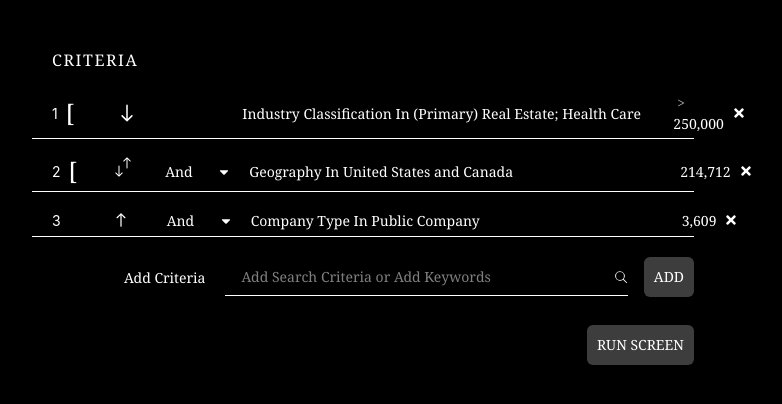
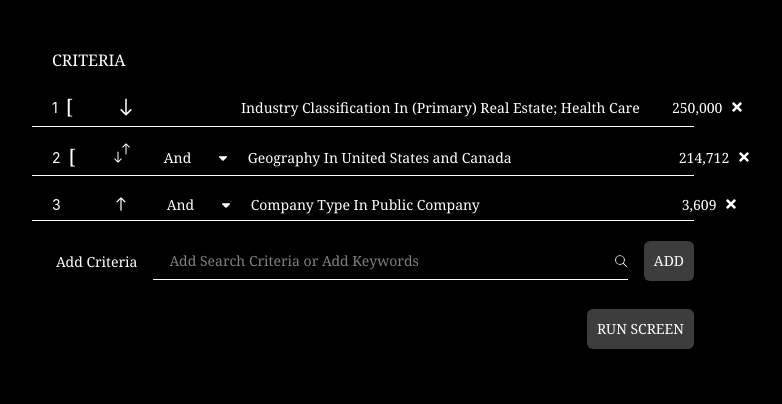
Before and after one commit to hamadhussain/NextJs-UI, a Next.js app: page /Criteria in a window 1280 px wide. Shown: the top 404 px of the page, without its empty margins (46-828 px from the left). Built offline with nearby package versions, Linux system fonts and the light colour scheme.

Commit message:
Update page.jsx

```diff
--- a/src/app/Criteria/page.jsx
+++ b/src/app/Criteria/page.jsx
@@ -126,8 +126,144 @@
 //     </div>
 //   );
 // }
+
+
+
+
+
+
+
+
+
+
+
+// "use client";
+// import { useState } from "react";
+// import { FaArrowDown, FaCaretDown, FaTimes } from "react-icons/fa";
+// import { GoSearch } from "react-icons/go";
+// import { RiArrowUpDownLine } from "react-icons/ri";
+// import { HiArrowSmallDown, HiArrowUp } from "react-icons/hi2";
+// import { IoIosArrowRoundDown } from "react-icons/io";
+// import { IoIosArrowRoundUp } from "react-icons/io";
+
+// export default function Home() {
+//   const [newCriteria, setNewCriteria] = useState("");
+
+//   const removeItem = (id) => {
+//     console.log(`Remove item with id: ${id}`);
+//   };
+
+//   return (
+//     <div className="bg-black pl-19.5 pr-55 pt-12 textCriteria space-y-3 w-3/4 text-white ">
+//       <h2 className="tracking-widest Criteria mb-4 pl-5">CRITERIA</h2>
+//       {Array.from({ length: 3 }, (x, i) => (
+//         <CriteriaRow key={i} index={i + 1} />
+//       ))}
+//       <div className="flex items-center justify-between py-2 ">
+//         <div className="addCriteria flex items-center gap-5 pl-23">
+//           <div className=" text-center ">Add Criteria</div>
+//           <div className="flex-1 flex items-center border-b borderColorCriteria py-2 ">
+//             <input
+//               type="text"
+//               value={newCriteria}
+//               onChange={(e) => setNewCriteria(e.target.value)}
+//               placeholder="Add Search Criteria or Add Keywords"
+//               className=" flex-1 px-4"
+//             />
+//             <GoSearch />
+//           </div>
+//         </div>
+//         <div className="pl-4">
+//           <button className="button px-3 py-1 text-sm">ADD</button>
+//         </div>
+//       </div>
+//       <div className="flex justify-end py-2">
+//         <button className="button px-3 py-1 text-sm w-full sm:w-auto">
+//           RUN SCREEN
+//         </button>
+//       </div>
+//     </div>
+//   );
+// }
+
+// function CriteriaRow({ index, removeItem }) {
+//   const criterions = [
+//     "Industry Classification In (Primary) Real Estate; Health Care",
+//     "Geography In United States and Canada",
+//     "Company Type In Public Company",
+//   ];
+
+//   return (
+//     <div className="flex items-center border-b borderColorCriteria py-1 pl-5 gap-8">
+//       <div className="flex items-center gap-2  ">
+//         <span className="fontInter">{index}</span>
+//         <p className=" text-2xl ">{index === 3 ? "" : "["}</p>{" "}
+//       </div>
+//       <div className={`flex items-center gap-4 ${index === 3 ? "ml-2" : ""} ${index === 1 ? "ml-1.5" : ""}`}>
+//         {index === 1 && <IoIosArrowRoundDown className="text-3xl  " />}
+//         {index === 2 && <span className=" flex -gap-10 text-xl"><IoIosArrowRoundDown className="text-  " /><IoIosArrowRoundUp className="relative -left-3 -top-2" /></span>}
+//         {index === 3 && <IoIosArrowRoundUp className="text-2xl" />}
+
+//         <span className={`w-5  ${index === 3 ? "ml-4.5" : ""}`}>{index === 1 ? <p className=""></p> : "And"}</span>
+//       </div>
+//       <div className="relative inline-block gap-0 ">
+//         {index === 1 ? (
+//           <FaCaretDown className="top-1 absolute pointer-events-none hidden " />
+//         ) : (
+//           <FaCaretDown className="top-1 absolute pointer-events-none " />
+//         )}
+//         <select
+//           defaultValue={criterions[index - 1]}
+//           className="appearance-none pl-8 bg-none"
+//         >
+//           {criterions.map((criterion, i) => (
+//             <option className={`${index === 1 ? "px-2" : ""}`} key={i} value={criterion}>
+//               {criterion}
+//             </option>
+//           ))}
+//         </select>
+//       </div>
+//       <div className="grow flex gap-2 justify-end items-center ">
+//         <span>
+//           {index === 1 && (
+//             <p className="">
+//               <span className="  px-1 opacity-65">{">  "}</span> 250,000
+//             </p>
+//           )}
+//           {index === 2 && "214,712"}
+//           {index === 3 && "3,609"}
+//         </span>{" "}
+//         <button onClick={() => removeItem(1)}>
+//           <FaTimes />
+//         </button>
+//       </div>
+//     </div>
+//   );
+// }
+
+
+
+
+
+
+
+
+
+
+
+
+
+
+
+
+
+
+
+
+
+
 "use client";
-import { useState } from "react";
+import {  useState } from "react";
 import { FaArrowDown, FaCaretDown, FaTimes } from "react-icons/fa";
 import { GoSearch } from "react-icons/go";
 import { RiArrowUpDownLine } from "react-icons/ri";
@@ -138,39 +274,58 @@ import { IoIosArrowRoundUp } from "react-icons/io";
 export default function Home() {
   const [newCriteria, setNewCriteria] = useState("");
 
+
   const removeItem = (id) => {
     console.log(`Remove item with id: ${id}`);
   };
 
   return (
-    <div className="bg-black pl-19.5 pr-55 pt-12 textCriteria space-y-3 w-3/4 text-white ">
-      <h2 className="tracking-widest Criteria mb-4 pl-5">CRITERIA</h2>
+    <div className="  px-10 xl:pl-19.5 xl:pr-55 pt-12 textCriteria space-y-3 w-full xl:w-3/4 text-white ">
+
+
+   {/* <div className="bg-black w-full sm:w-11/12 md:w-4/5 lg:w-3/4 px-4 sm:px-8 pt-8 textCriteria space-y-3 text-white">  */}
+
+      <h2 className=" Criteria mb-4 pl-5">CRITERIA</h2>
       {Array.from({ length: 3 }, (x, i) => (
         <CriteriaRow key={i} index={i + 1} />
       ))}
-      <div className="flex items-center justify-between py-2 ">
-        <div className="addCriteria flex items-center gap-5 pl-23">
-          <div className=" text-center ">Add Criteria</div>
-          <div className="flex-1 flex items-center border-b borderColorCriteria py-2 ">
+
+
+<div className="flex flex-col sm:flex-row items-center justify-between py-2 gap-4">
+        <div className="w-full lg:w-auto addCriteria flex flex-col lg:flex-row items-center gap-4 lg:pl-6">
+          <div className="text-center sm:text-left hidden xl:block">Add Criteria</div>
+          <div className="flex-1 w-full flex items-center border-b borderColorCriteria py-2">
             <input
               type="text"
               value={newCriteria}
               onChange={(e) => setNewCriteria(e.target.value)}
               placeholder="Add Search Criteria or Add Keywords"
-              className=" flex-1 px-4"
+              className="flex-1 px-4 bg-transparent outline-none"
             />
             <GoSearch />
           </div>
         </div>
-        <div className="pl-4">
-          <button className="button px-3 py-1 text-sm">ADD</button>
+        <div className="w-full sm:w-auto text-center">
+          <button className="button w-full sm:w-auto px-4 py-2 text-sm">ADD</button>
         </div>
       </div>
+
       <div className="flex justify-end py-2">
-        <button className="button px-3 py-1 text-sm w-full sm:w-auto">
-          RUN SCREEN
-        </button>
+        <button className="button w-full xl:w-auto px-4 py-2 text-sm">RUN SCREEN</button>
       </div>
+
+
+
+
+
+
+
+
+
+
+
+
+
     </div>
   );
 }
@@ -183,23 +338,24 @@ function CriteriaRow({ index, removeItem }) {
   ];
 
   return (
-    <div className="flex items-center border-b borderColorCriteria py-1 pl-5 gap-8">
+    <div className="flex items-center border-b 2xl:bg-black borderColorCriteria py-1 pl-5 gap-2 sm:gap-8">
       <div className="flex items-center gap-2  ">
-        <span className="fontInter">{index}</span>
-        <p className=" text-2xl ">{index === 3 ? "" : "["}</p>{" "}
+
+        <span className="fontInter ">{index}</span>
+        <p className=" text-2xl md:text-xl sm:text-lg hidden md:block">{index === 3 ? "" : "["}</p>{" "}
       </div>
-      <div className={`flex items-center gap-4 ${index === 3 ? "ml-2" : ""} ${index === 1 ? "ml-1.5" : ""}`}>
+      <div className={`md:flex items-center gap-4 hidden ${index === 3 ? "ml-2" : ""} ${index === 1 ? "ml-1.5" : ""}`}>
         {index === 1 && <IoIosArrowRoundDown className="text-3xl  " />}
         {index === 2 && <span className=" flex -gap-10 text-xl"><IoIosArrowRoundDown className="text-  " /><IoIosArrowRoundUp className="relative -left-3 -top-2" /></span>}
         {index === 3 && <IoIosArrowRoundUp className="text-2xl" />}
 
         <span className={`w-5  ${index === 3 ? "ml-4.5" : ""}`}>{index === 1 ? <p className=""></p> : "And"}</span>
       </div>
-      <div className="relative inline-block gap-0 ">
+      <div className=" relative gap-0 ">
         {index === 1 ? (
-          <FaCaretDown className="top-1 absolute pointer-events-none hidden " />
+          <FaCaretDown className="top-1 absolute pointer-events-none hidden  " />
         ) : (
-          <FaCaretDown className="top-1 absolute pointer-events-none " />
+          <FaCaretDown className="top-1 absolute pointer-events-none hidden sm:block" />
         )}
         <select
           defaultValue={criterions[index - 1]}
@@ -212,11 +368,11 @@ function CriteriaRow({ index, removeItem }) {
           ))}
         </select>
       </div>
-      <div className="grow flex gap-2 justify-end items-center ">
+      <div className="grow hidden sm:flex gap-2 justify-end items-center ">
         <span>
           {index === 1 && (
-            <p className="">
-              <span className="  px-1 opacity-65">{">  "}</span> 250,000
+            <p className=" flex items-center">
+              <span className="  px-1 opacity-65  hidden 2xl:block">{">  "}</span> 250,000
             </p>
           )}
           {index === 2 && "214,712"}
```
